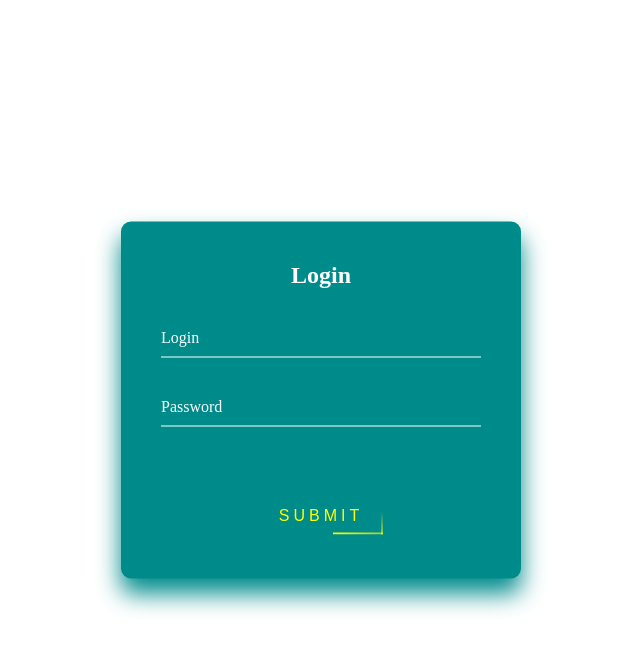
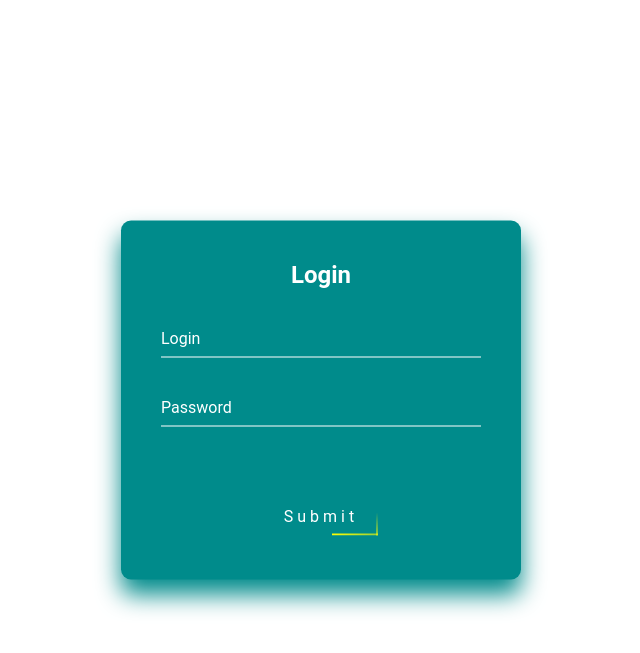
Before and after one commit to CodecoolGlobal/ask-mate-3-python-lillakiraly, a Flask app: page /login in a window 1280 px wide. Shown: the top 653 px of the page, without its empty margins (319-959 px from the left). Run offline with Flask 2, Linux system fonts and the light colour scheme.

Commit message:
Update login design

```diff
--- a/static/login.css
+++ b/static/login.css
@@ -41,6 +41,8 @@ body {
   box-sizing: border-box;
   box-shadow: 0 15px 25px darkcyan;
   border-radius: 10px;
+  color: white;
+  font-family: 'Roboto', sans-serif;
 }
 
 .login-box h2 {
@@ -88,18 +90,20 @@ body {
   position: relative;
   display: inline-block;
   padding: 10px 20px;
-  color: yellow;
+  color: white;
   font-size: 16px;
   text-decoration: none;
-  text-transform: uppercase;
+  text-transform: none;
   overflow: hidden;
   transition: .5s;
   margin-top: 40px;
-  letter-spacing: 4px
+  letter-spacing: 4px;
+  font-family: 'Roboto', sans-serif;
+
 }
 
 .login-box a:hover {
-  background: yellow;
+  background: white;
   /*font-weight: bold;*/
   text-shadow: 1px 1px 10px darkcyan;
   color: darkcyan;
```
